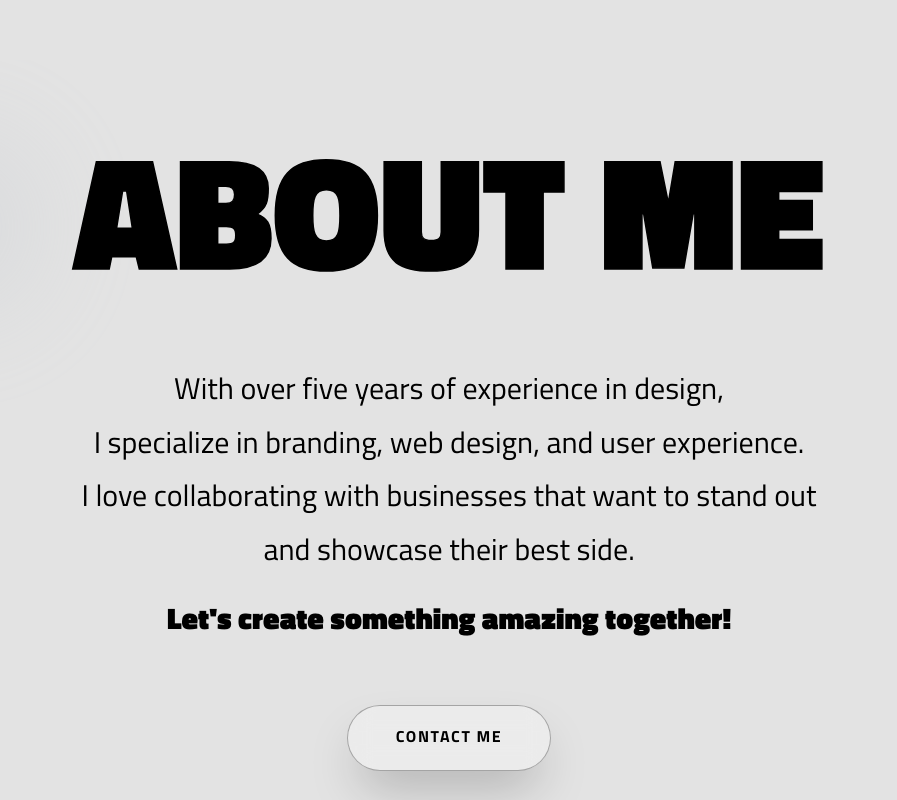
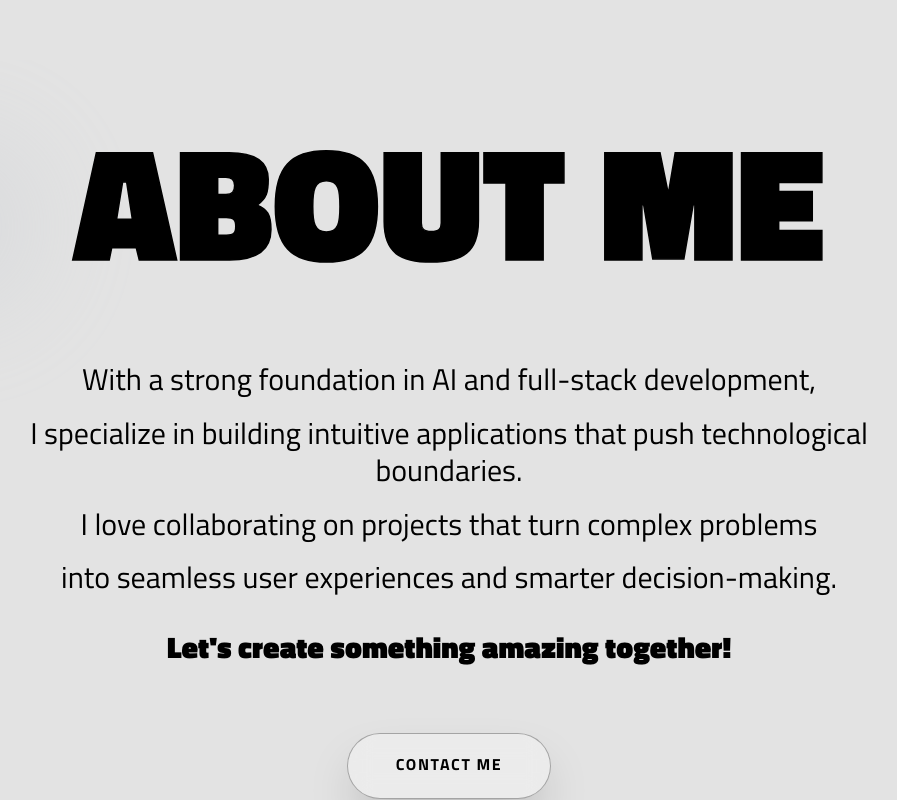
Before and after one commit to Thunderbeast5/Vedant-Purkar, a React (Vite) app: page / in a window 1280 px wide. Shown: the part 1798-2598 px from the top of the page, without its empty margins (191-1088 px from the left). Built offline with nearby package versions, Linux system fonts and the light colour scheme.

Commit message:
added about me

```diff
--- a/src/components/About.jsx
+++ b/src/components/About.jsx
@@ -56,10 +56,10 @@ export default function About() {
           transition={{ duration: 0.8 }}
           className="space-y-3 sm:space-y-4 text-base sm:text-lg md:text-xl lg:text-3xl font-medium text-black leading-tight px-4 sm:px-6"
         >
-          <p>With over five years of experience in design,</p>
-          <p>I specialize in branding, web design, and user experience.</p>
-          <p>I love collaborating with businesses that want to stand out</p>
-          <p>and showcase their best side.</p>
+          <p>With a strong foundation in AI and full-stack development,</p>
+<p>I specialize in building intuitive applications that push technological boundaries.</p>
+<p>I love collaborating on projects that turn complex problems</p>
+<p>into seamless user experiences and smarter decision-making.</p>
           <p className="text-black font-extrabold mt-6 sm:mt-7 md:mt-8">
             Let's create something amazing together!
           </p>
```
